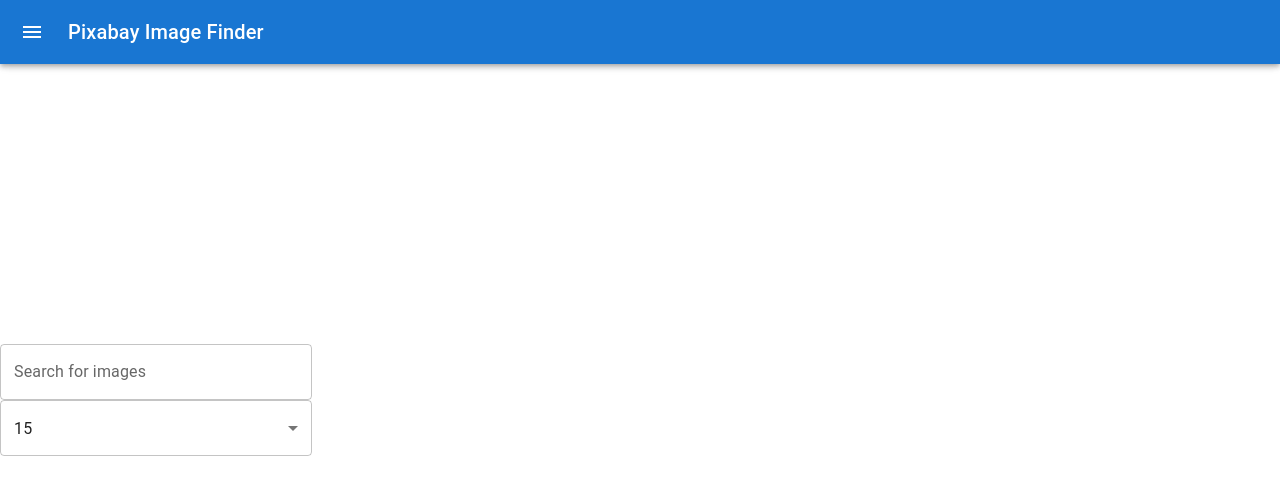
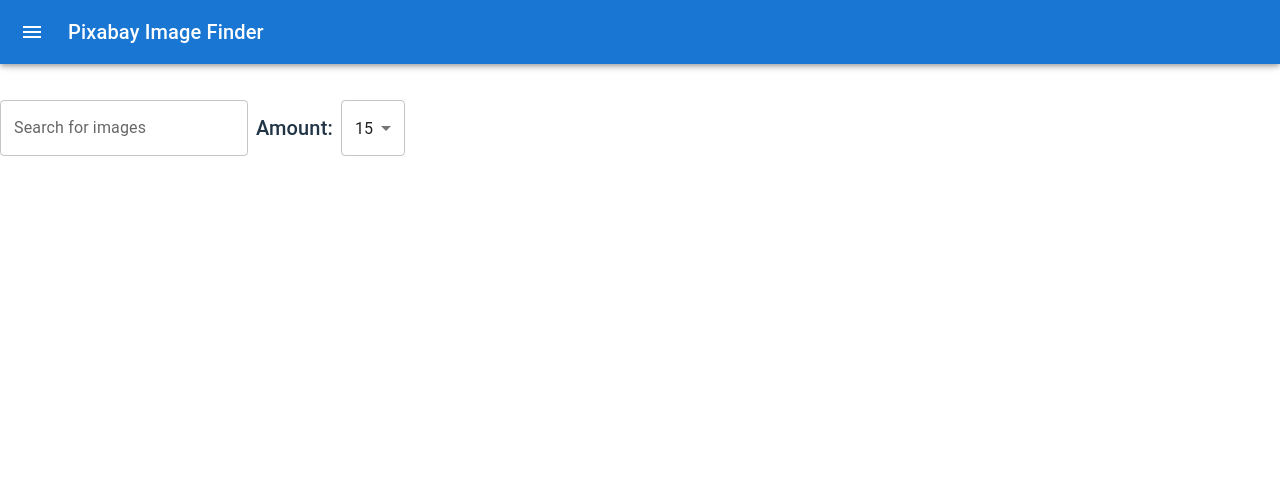
Before and after one commit to Mesud-Ahmed/Image-Finder, a React (Vite) app: page / in a window 1280 px wide. Shown: the top 494 px of the page. Built offline with nearby package versions, Linux system fonts and the light colour scheme.

Commit message:
feat:Add a readme file

```diff
--- a/src/components/image-results/ImageResult.jsx
+++ b/src/components/image-results/ImageResult.jsx
@@ -28,13 +28,7 @@
                                 style={{ width: "100%", height: "200px", objectFit: "cover", borderRadius: "8px", cursor: "pointer" }}
                                 onClick={() => handleClickOpen(img)}
                             />
-                            <IconButton sx={{
-                                position: "absolute", top: 10, right: 10, backgroundColor: "rgba(0, 0, 0, 0.6)",
-                                borderRadius: "50%",
-                                padding: "8px",
-                            }}>
-                                <ZoomInIcon color="primary" />
-                            </IconButton>
+
                         </div>
                     </Grid>
                 ))}
--- a/src/components/navbar/NavBar.jsx
+++ b/src/components/navbar/NavBar.jsx
@@ -1,4 +1,4 @@
-import { AppBar, Toolbar, Typography, IconButton, Box } from "@mui/material";
+import { AppBar, Toolbar, Typography, IconButton,Box } from "@mui/material";
 import MenuIcon from '@mui/icons-material/Menu';
 import Search from "../search/Search";
 
@@ -24,7 +24,7 @@
       </Toolbar>
 
     </AppBar>
-            <Box >
+    <Box sx={{ position: "absolute", top: 100 }}>
         <Search />
       </Box>
     </>
--- a/src/components/search/Search.jsx
+++ b/src/components/search/Search.jsx
@@ -1,7 +1,5 @@
 import { useEffect, useState } from "react";
-import TextField from "@mui/material/TextField";
-import Select from "@mui/material/Select";
-import MenuItem from "@mui/material/MenuItem";
+import { TextField, Select, MenuItem, Box, Typography } from "@mui/material";
 import axios from "axios";
 import ImageResult from "../image-results/ImageResult";
 
@@ -46,19 +44,23 @@
 
     return (
         <div>
+            <Box sx={{ display: "flex", alignItems: "center", gap: 1, mb: 2 }}>
+
                 <TextField
                     name="searchText"
                     value={searchText}
                     onChange={onTextChange}
                     label="Search for images"
-        fullWidth
+
                 />
+                <Typography variant="h6">
+                    Amount:
+                </Typography>
                 <Select
                     name="amount"
                     value={amount}
                     onChange={onAmountChange}
-        fullWidth
-        label="Amount"
+                    displayEmpty
                 >
                     <MenuItem value={5}>5</MenuItem>
                     <MenuItem value={10}>10</MenuItem>
@@ -66,12 +68,16 @@
                     <MenuItem value={30}>30</MenuItem>
                     <MenuItem value={50}>50</MenuItem>
                 </Select>
+            </Box>
+
 
             {loading && <p>Loading images...</p>}
             {error && <p style={{ color: "red" }}>{error}</p>}
 
-      {/* Display images */}
+
+            <Box sx={{ mt: 4 }}>
                 {images.length > 0 && <ImageResult images={images} />}
+            </Box>
         </div>
     );
 }
```
Also changed, not shown: 1 other file (tests, documents, lock files or other folders). Lines whose indentation alone changed are shown as unchanged.
